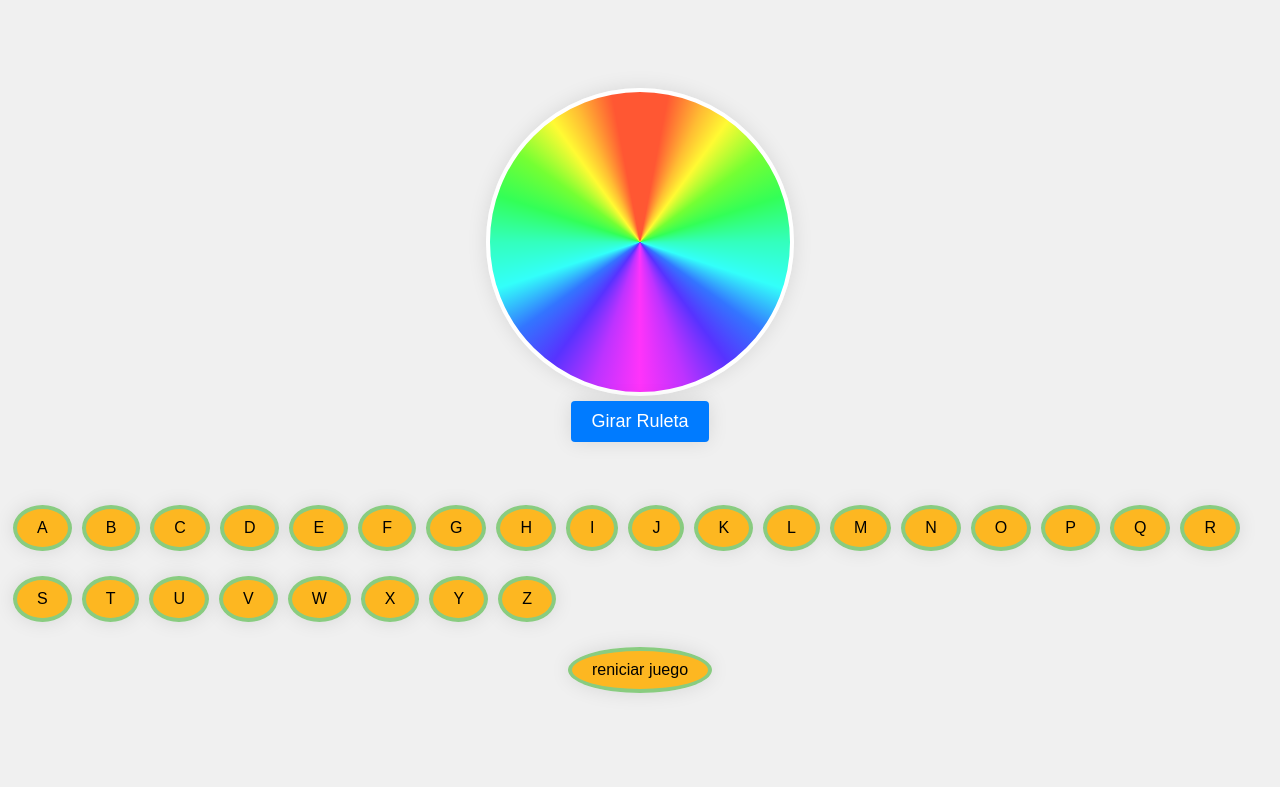
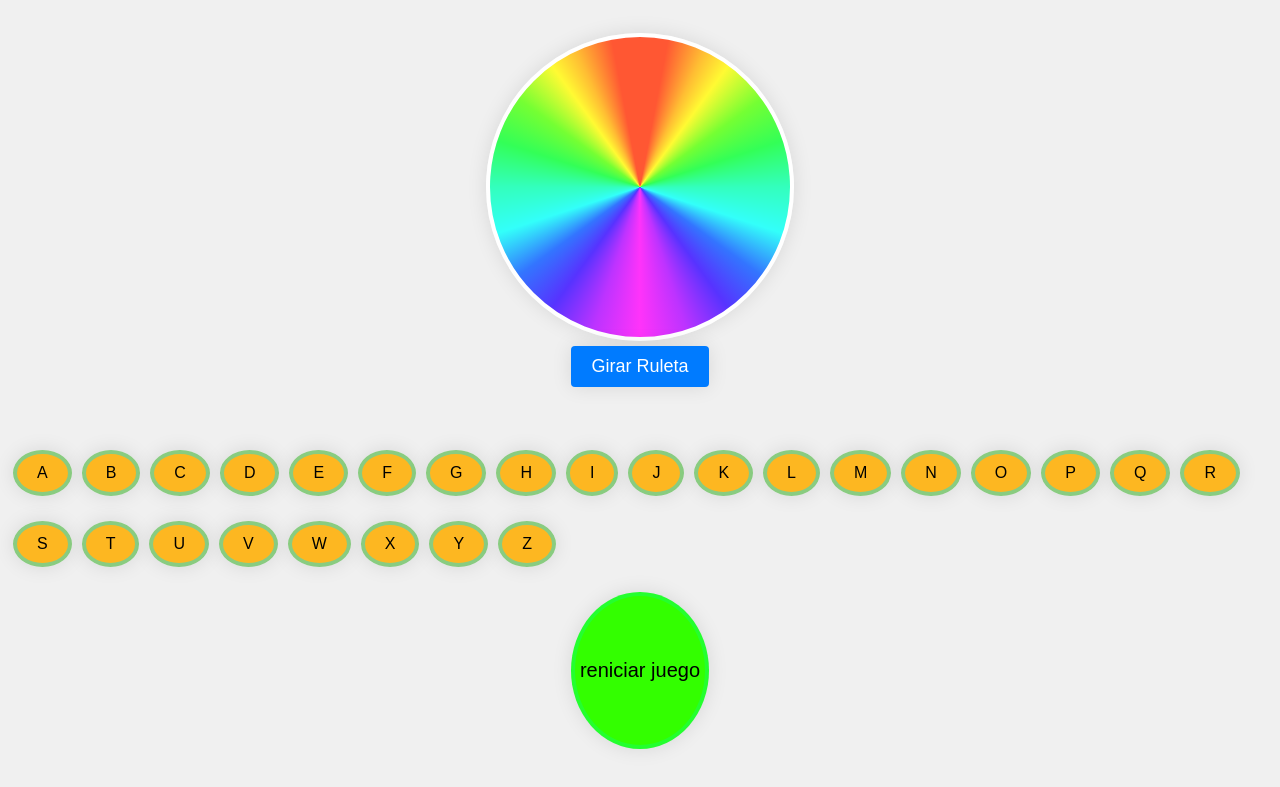
Before and after one commit to Moshe21/table_plays, a plain HTML site: page index.html in a window 1280 px wide. Shown: the part 79-866 px from the top of the page. Drawn offline with nearby package versions, Linux system fonts and the light colour scheme.

Commit message:
mejoras diseño

```diff
--- a/style.css
+++ b/style.css
@@ -8,6 +8,19 @@ button {
 
     border: 4px solid #89cc80;
     background-color: #ffae00dc;
+    box-shadow: 0 0 20px rgba(0, 0, 0, 0.1);
+}
+
+.reiniciar{
+  padding: 5% 5px; /* Ajusta el relleno para hacer los botones más grandes */
+    margin: 5px; /* Añade espacio entre los botones */
+    font-size: 20px; /* Tamaño de la fuente */
+    border-radius: 50%;
+    margin-bottom: 20px;
+    position: relative;
+
+    border: 4px solid #00ff9d4b;
+    background-color: #33ff00;
     box-shadow: 0 0 20px rgba(0, 0, 0, 0.1);
 }
 body {
```
